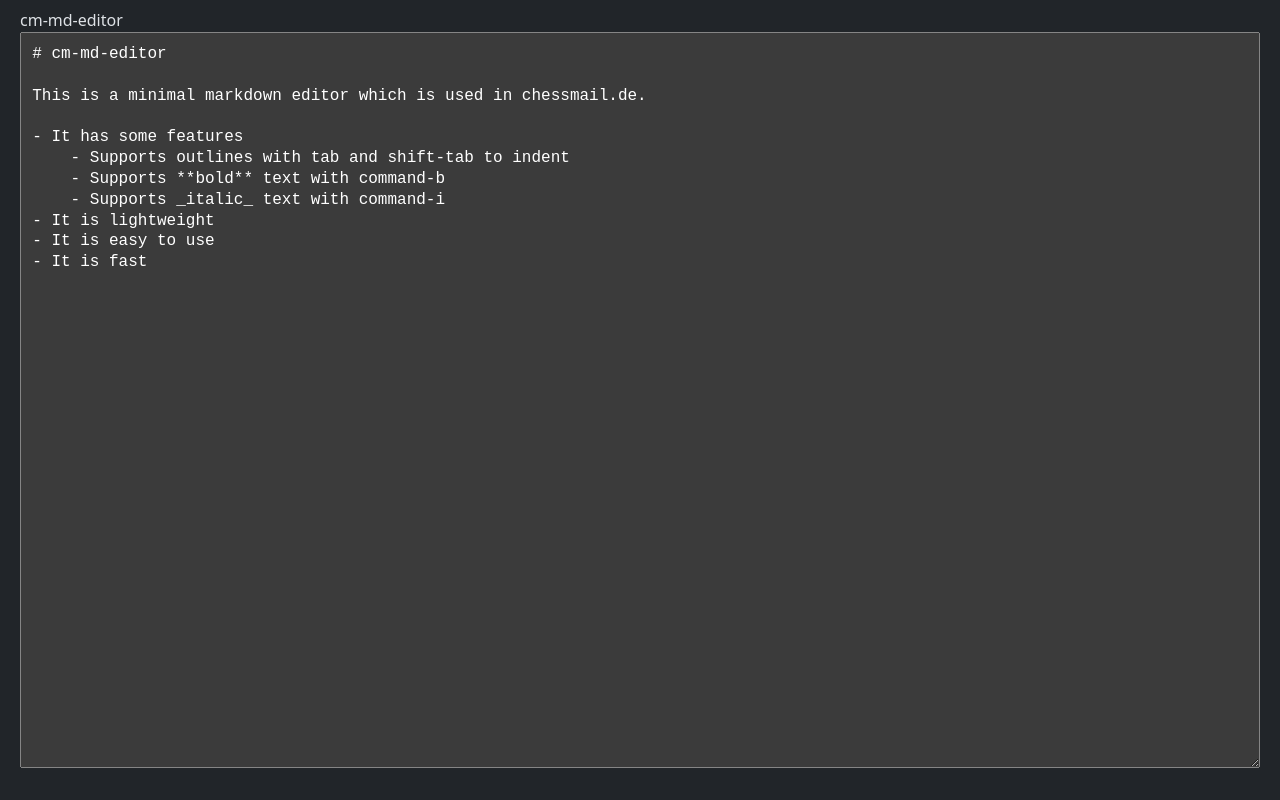
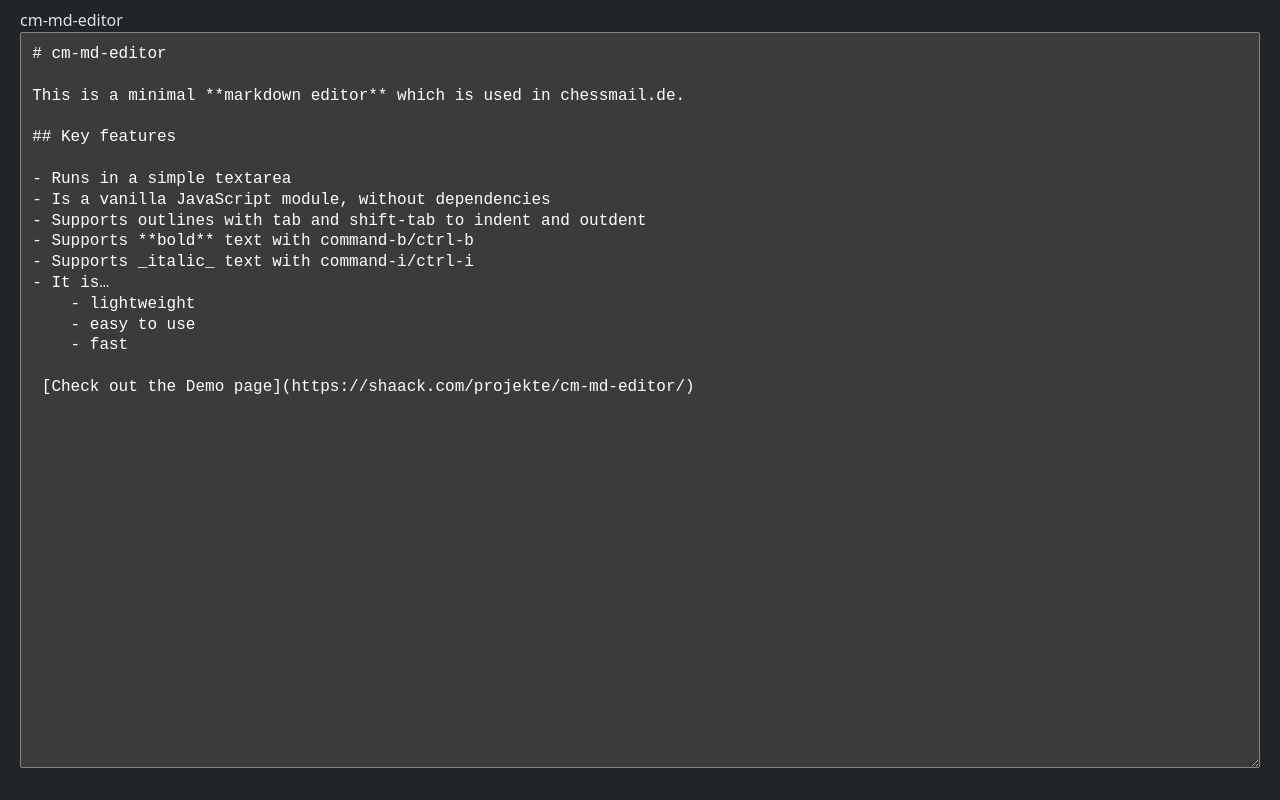
Before and after one commit to shaack/cm-md-editor, a plain HTML site: page index.html in a window 1280 px wide. Drawn offline with nearby package versions, Linux system fonts and the light colour scheme.

Commit message:
demo page content

```diff
--- a/index.html
+++ b/index.html
@@ -25,15 +25,21 @@
     <textarea id="editor">
 # cm-md-editor
 
-This is a minimal markdown editor which is used in chessmail.de.
+This is a minimal **markdown editor** which is used in chessmail.de.
 
-- It has some features
-	- Supports outlines with tab and shift-tab to indent
-	- Supports **bold** text with command-b
-	- Supports _italic_ text with command-i
-- It is lightweight
-- It is easy to use
-- It is fast
+## Key features
+
+- Runs in a simple textarea
+- Is a vanilla JavaScript module, without dependencies
+- Supports outlines with tab and shift-tab to indent and outdent
+- Supports **bold** text with command-b/ctrl-b
+- Supports _italic_ text with command-i/ctrl-i
+- It is…
+    - lightweight
+    - easy to use
+    - fast
+
+ [Check out the Demo page](https://shaack.com/projekte/cm-md-editor/)
 </textarea>
 </div>
 <script src="https://cdn.jsdelivr.net/npm/bootstrap@5.3.2/dist/js/bootstrap.bundle.min.js"
```
